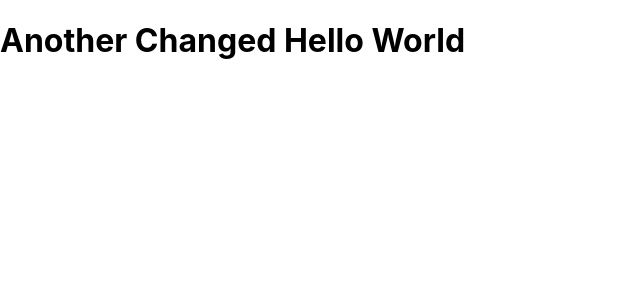
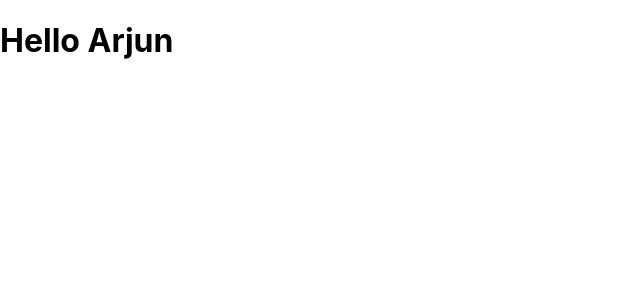
Before and after one commit to yadarj120/demo-react, a React (Create React App) app: page / in a window 1280 px wide. Shown: the top 300 px of the page, without its empty margins (0-640 px from the left). Built offline with nearby package versions, Linux system fonts and the light colour scheme.

Commit message:
changed app

```diff
--- a/src/App.js
+++ b/src/App.js
@@ -1,5 +1,5 @@
 import React from "react";
 
 export default function App() {
-  return <h1>Another Changed Hello World</h1>;
+  return <h1>Hello Arjun</h1>;
 }
```
